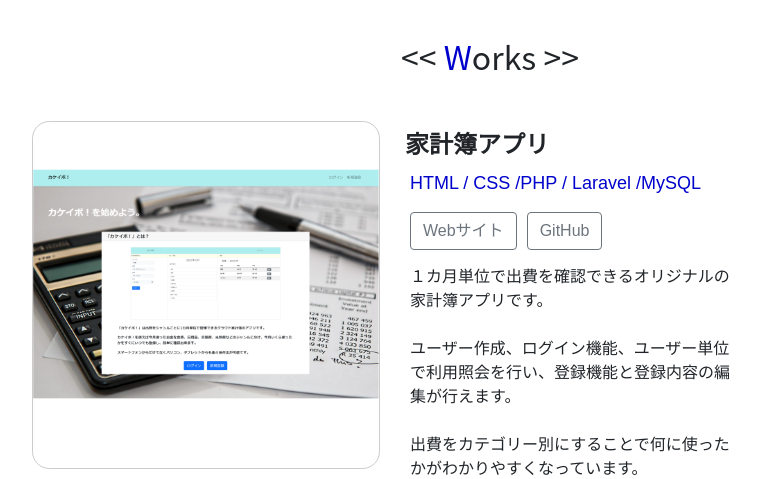
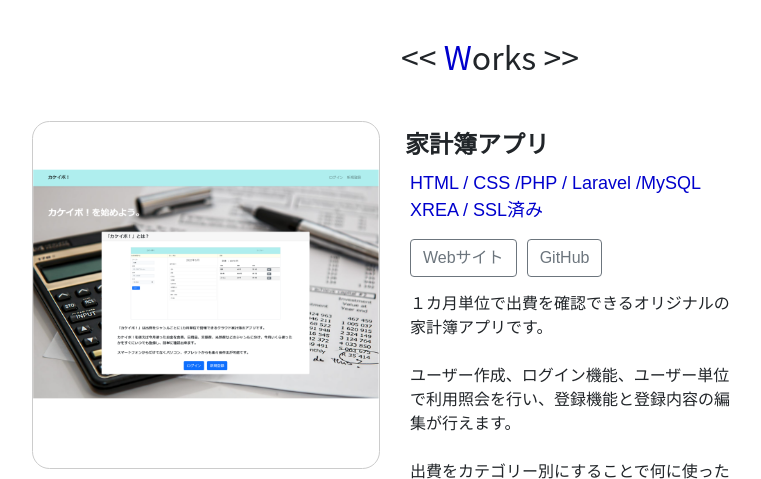
Before and after one commit to bonbo0811/portfolio, a PHP site: page /kakeibo.php in a window 1280 px wide. Shown: the part 131-610 px from the top of the page, without its empty margins (150-911 px from the left). Run offline with PHP 8.4, Linux system fonts and the light colour scheme.

Commit message:
kakeibo 本番環境UP

```diff
--- a/kakeibo.php
+++ b/kakeibo.php
@@ -22,7 +22,8 @@
                     </li>
                     <li>
                         <h3>家計簿アプリ</h3>
-                        <span class ="workpage color-blue">HTML / CSS /PHP / Laravel /MySQL</span>
+                        <span class ="workpage color-blue">HTML / CSS /PHP / Laravel /MySQL</span><br>
+                        <span class ="workpage color-blue">XREA / SSL済み </span>
                         <div class="link justify-content-left workpage">
                             <a class="btn btn-outline-secondary" href="https://kakeibo.shop/" target="_blank" rel="noopener noreferrer">Webサイト</a>
                             <a class="btn btn-outline-secondary" href="https://github.com/bonbo0811/kakeibo" target="_blank" rel="noopener noreferrer">GitHub</a>
```
